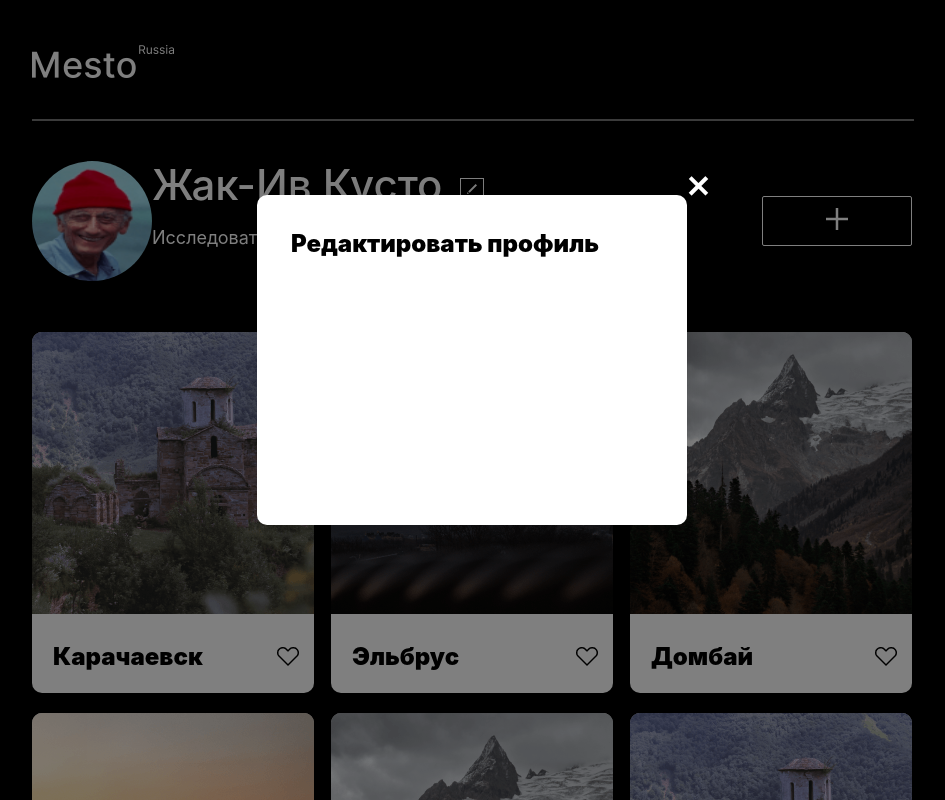
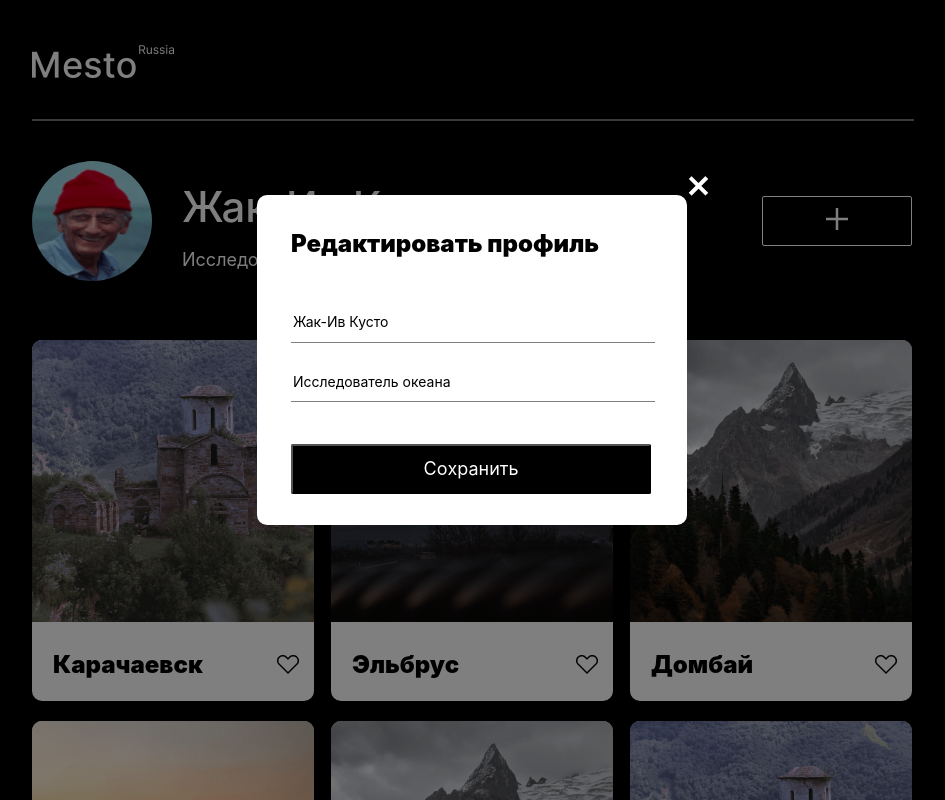
Before and after one commit to Yulia-Kozlova/mesto, a plain HTML site: page index.html in a window 1280 px wide. Both pictures are taken after a click on the element 640 px from the left and 189 px from the top of the page. Shown: the top 800 px of the page, without its empty margins (168-1113 px from the left). Drawn offline with Linux system fonts and the light colour scheme; a web font is replaced by a local one.

Commit message:
style: исправлены нвзвания классов popup__save и __text

```diff
--- a/blocks/popup/__button/_save/popup__button_save.css
+++ b/blocks/popup/__save/popup__save.css
@@ -1,4 +1,4 @@
-.popup__button_save {
+.popup__save {
   width: 100%;
   height: 50px;
   background: #000000;
@@ -11,11 +11,11 @@
   line-height: 22px;
   margin-top: 43px;
 }
-.popup__button_save:hover {
+.popup__save:hover {
   opacity: 0.8;
 }
 @media screen and (max-width: 500px) {
-  .popup__button_save {
+  .popup__save {
     height: 46px;
     font-size: 14px;
     line-height: 17px;
--- a/blocks/popup/__button/_text/popup__button_text.css
+++ b/blocks/popup/__text/popup__text.css
@@ -1,4 +1,4 @@
-.popup__button_text {
+.popup__text {
   width: 100%;
   height: 14px;
   border: none;
@@ -6,6 +6,6 @@
   box-shadow:0 1px rgba(0, 0, 0, 0.5);
   padding-bottom: 13px;
 }
-.popup__button_text:first-of-type {
+.popup__text:first-of-type {
   margin-bottom: 30px;
 }
--- a/index.html
+++ b/index.html
@@ -12,9 +12,9 @@
     <form class="popup__content">
       <div class="popup__closebutton">+</div>
       <h2 class="popup__header">Редактировать профиль</h2>
-      <input class="popup popup__button_text popup__font popup__name" type = "text" value="Жак-Ив Кусто">
-      <input class="popup popup__button_text popup__font popup__job" type = "text" value="Исследователь океана">
-      <button class="popup popup__button_save">Coхранить</button>
+      <input class="popup__text popup__font popup__name" type = "text" value="Жак-Ив Кусто">
+      <input class="popup__text popup__font popup__job" type = "text" value="Исследователь океана">
+      <button class="popup__save">Coхранить</button>
     </form>
   </div>
   <div class="page">
--- a/pages/index.css
+++ b/pages/index.css
@@ -9,17 +9,21 @@
 @import url(../blocks/profile/__avatar/profile__avatar.css);
 @import url(../blocks/profile/__photo-radius/profile__photo-radius.css);
 @import url(../blocks/profile/__photo/profile__photo.css);
-@import url(../blocks/profile/);
+@import url(../blocks/profile/__text/profile__text.css);
 @import url(../blocks/profile/__data/profile__data.css);
+
 @import url(../blocks/popup/popup.css);
 @import url(../blocks/popup/__visible/popup__visible.css);
 @import url(../blocks/popup/__overlay/popup__overlay.css);
 @import url(../blocks/popup/__content/popup__content.css);
 @import url(../blocks/popup/__closebutton/popup__closebutton.css);
 @import url(../blocks/popup/__header/popup__header.css);
-@import url(../blocks/popup/__button/_text/popup__button_text.css);
+
+@import url(../blocks/popup/__text/popup__text.css);
 @import url(../blocks/popup/__font/popup__font.css);
-@import url(../blocks/popup/__button/_save/popup__button_save.css);
+@import url(../blocks/popup/__save/popup__save.css);
+
+
 @import url(../blocks/profile/__name/profile__name.css);
 @import url(../blocks/profile/__buttom-pencil/profile__buttom-pencil.css);
 @import url(../blocks/profile/__pencil/profile__pencil.css);
--- a/script.js
+++ b/script.js
@@ -16,7 +16,8 @@ openPopupButton.addEventListener('click', function() {
 });
 openPopupButtonPencil.addEventListener('click', function() {
   openPopup();
-});
+});481
+5*
 closePopupButton.addEventListener('click', function(){
   closePopup();
 });
@@ -27,7 +28,7 @@ popupOverlay.addEventListener('click', function(){
 let formElement = document.querySelector('.popup__content');
 let nameInput = formElement.querySelector('.popup__name');
 let jobInput = formElement.querySelector('.popup__job');
-let buttomSave = formElement.querySelector('.popup__button_save');
+let buttomSave = formElement.querySelector('.popup__save');
 let profileName = document.querySelector('.profile__name');
 let profileProfession = document.querySelector('.profile__profession');
 
```
